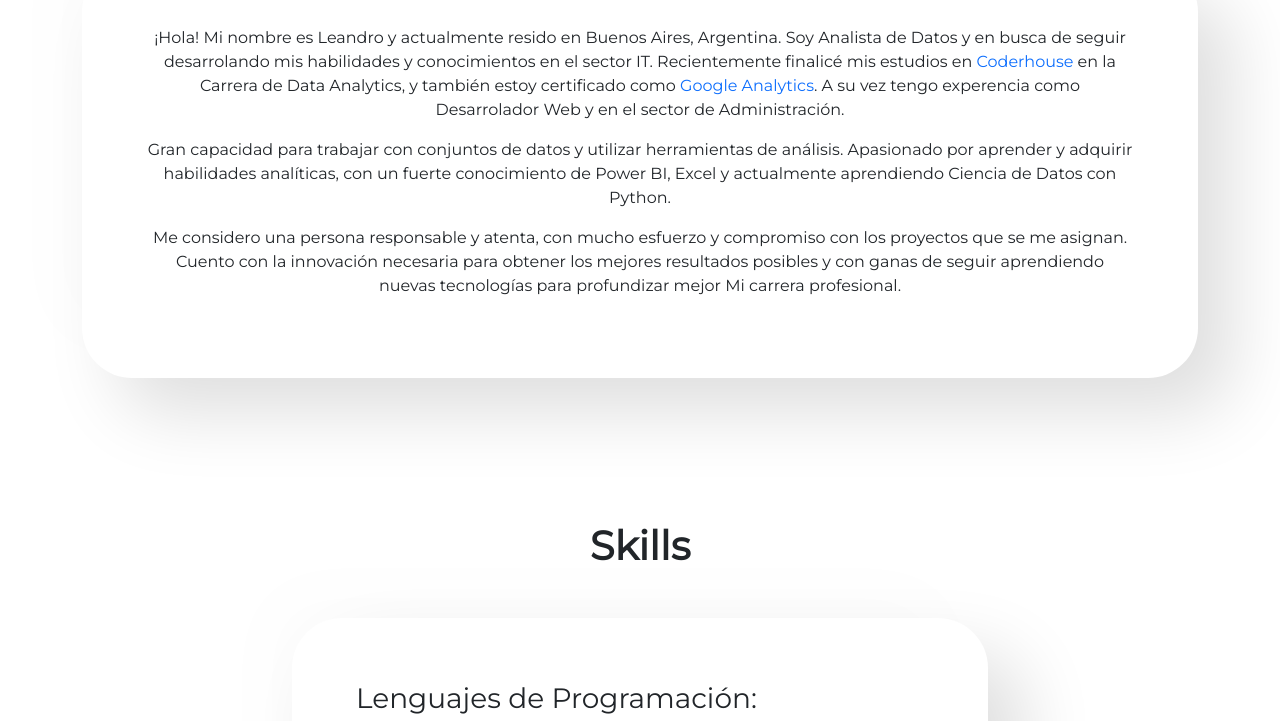
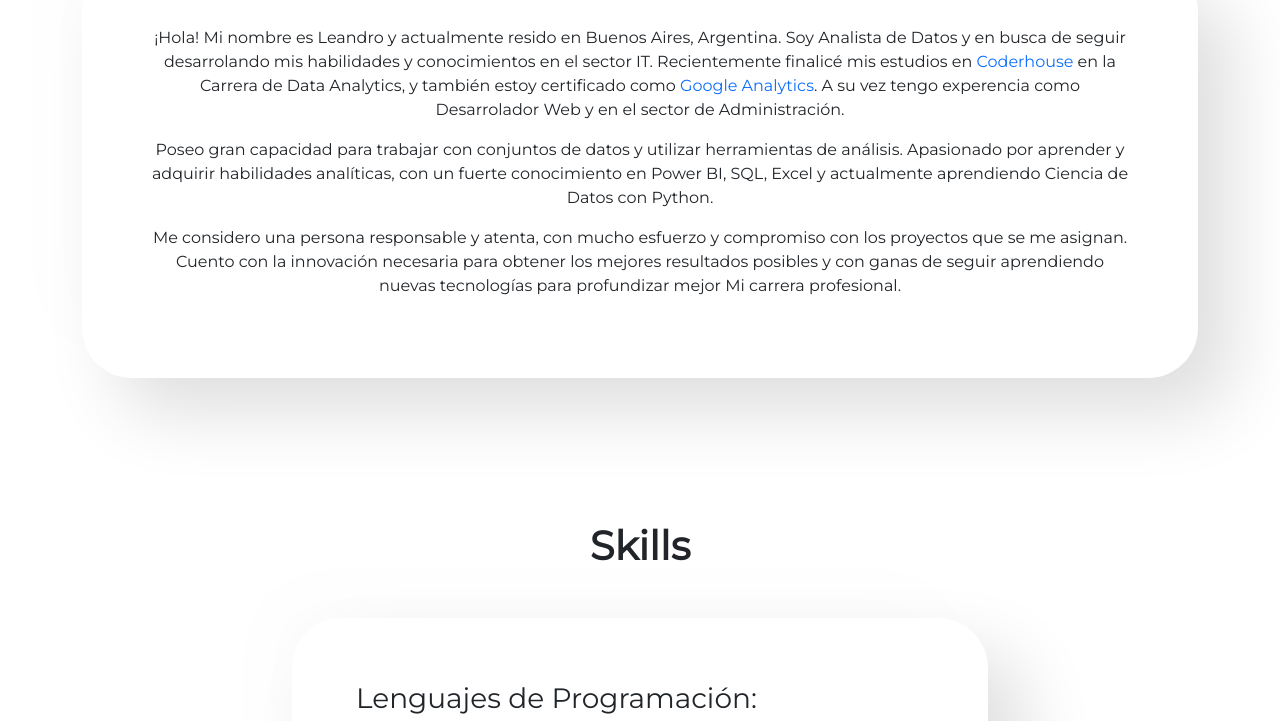
Before and after one commit to leandrofulco03/Leandro-Fulco---Data-Portfolio, a plain HTML site: page index.html in a window 1280 px wide. Shown: the part 1059-1780 px from the top of the page. Drawn offline with nearby package versions, Linux system fonts and the light colour scheme.

Commit message:
actualización

```diff
--- a/index.html
+++ b/index.html
@@ -58,7 +58,7 @@
             y también estoy certificado como <a href="https://drive.google.com/file/d/19Mtid2fpO9HfT3YbcrJDTC8PWJANb9ci/view?usp=sharing" target="_blank">Google Analytics</a>. A su vez tengo experencia como Desarrolador Web y en el sector de Administración.
           </p>
           <p>
-            Gran capacidad para trabajar con conjuntos de datos y utilizar herramientas de análisis. Apasionado por aprender y adquirir habilidades analíticas, con un fuerte conocimiento de Power BI, Excel y actualmente aprendiendo Ciencia de Datos con Python.
+            Poseo gran capacidad para trabajar con conjuntos de datos y utilizar herramientas de análisis. Apasionado por aprender y adquirir habilidades analíticas, con un fuerte conocimiento en Power BI, SQL, Excel y actualmente aprendiendo Ciencia de Datos con Python.
           </p>
           <p>
             Me considero una persona responsable y atenta, con mucho esfuerzo y compromiso con los proyectos que se me asignan. Cuento con la innovación
```
